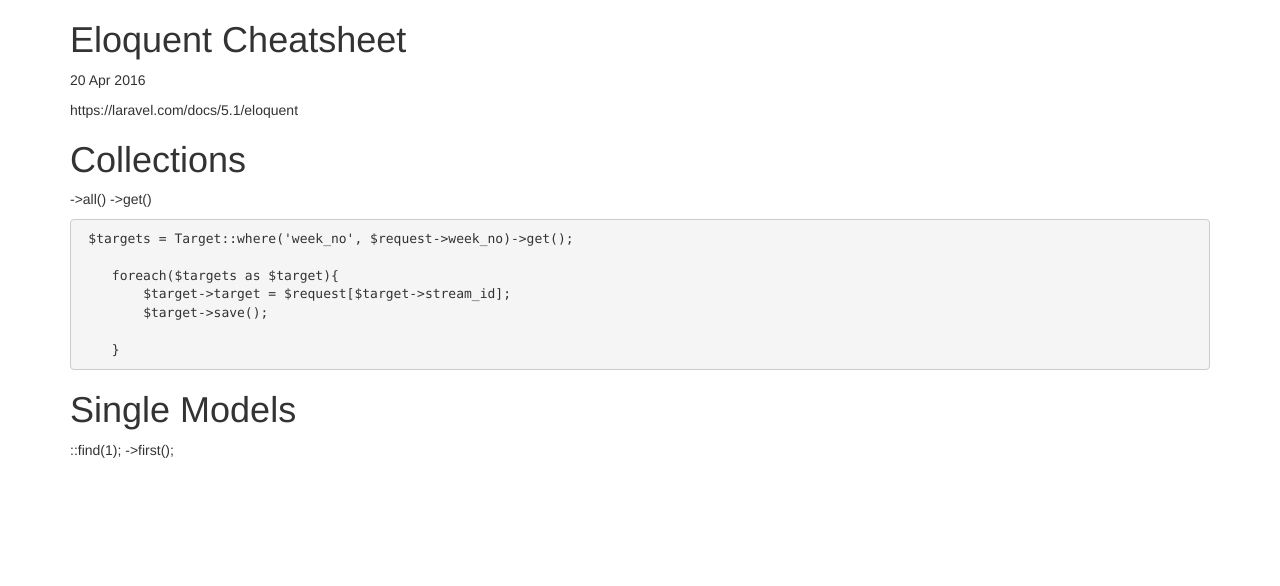
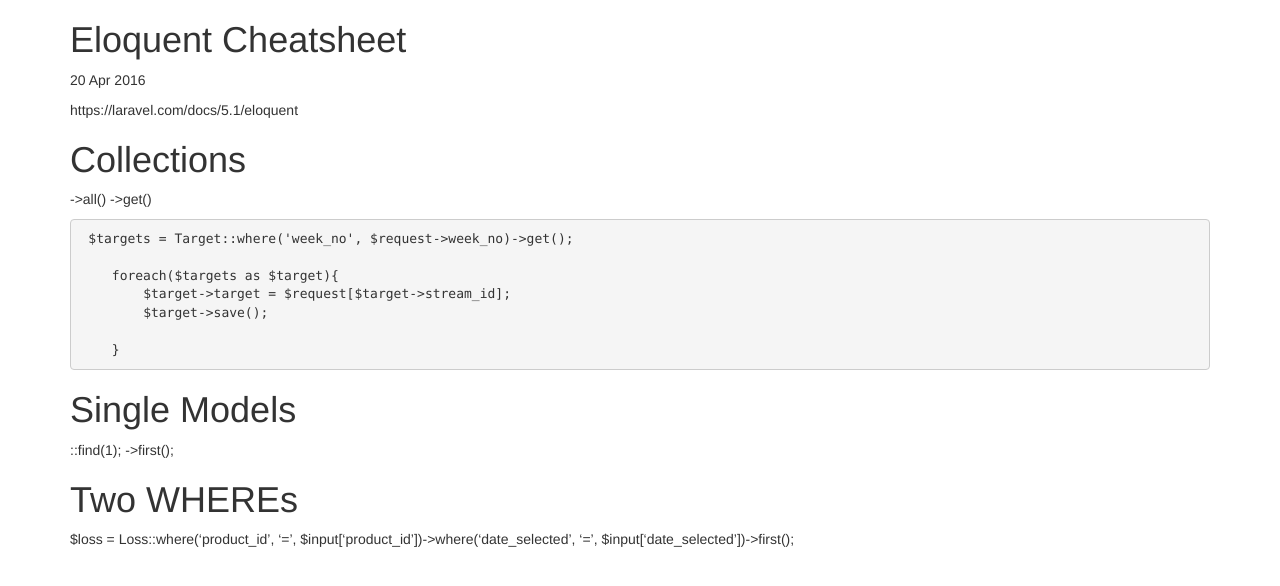
Before and after one commit to ArtisanTinkerer/ArtisanTinkerer.github.io, a Jekyll site: the page built from _posts/2016-04-20-eloquent.md, in a window 1280 px wide. Shown: the top 586 px of the page. Built offline with Jekyll 4.4.1, drawn with Linux system fonts in a browser that asks for light colours.

Commit message:
Update 2016-04-20-eloquent.md

```diff
--- a/_posts/2016-04-20-eloquent.md
+++ b/_posts/2016-04-20-eloquent.md
@@ -23,3 +23,7 @@
 
 ::find(1);
 ->first();
+
+# Two WHEREs
+
+$loss = Loss::where('product_id', '=', $input['product_id'])->where('date_selected', '=', $input['date_selected'])->first();
```
